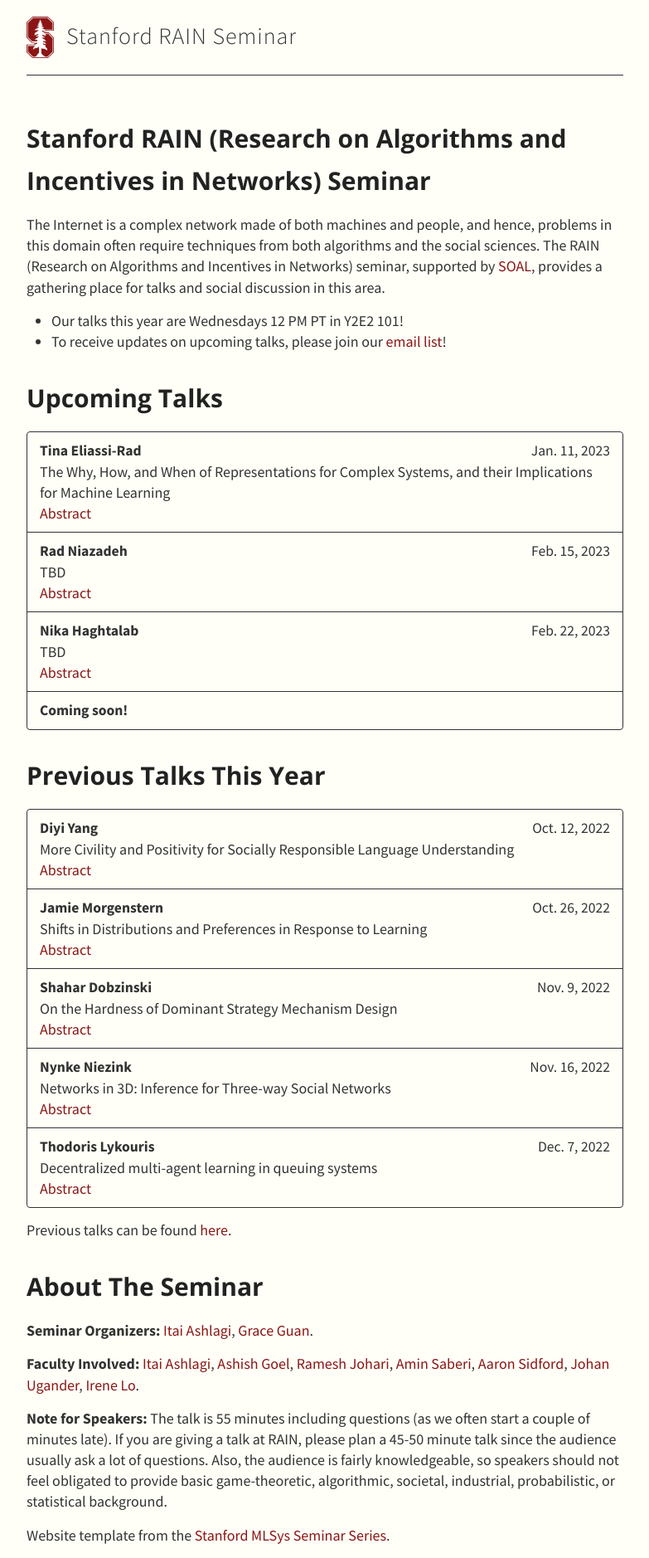
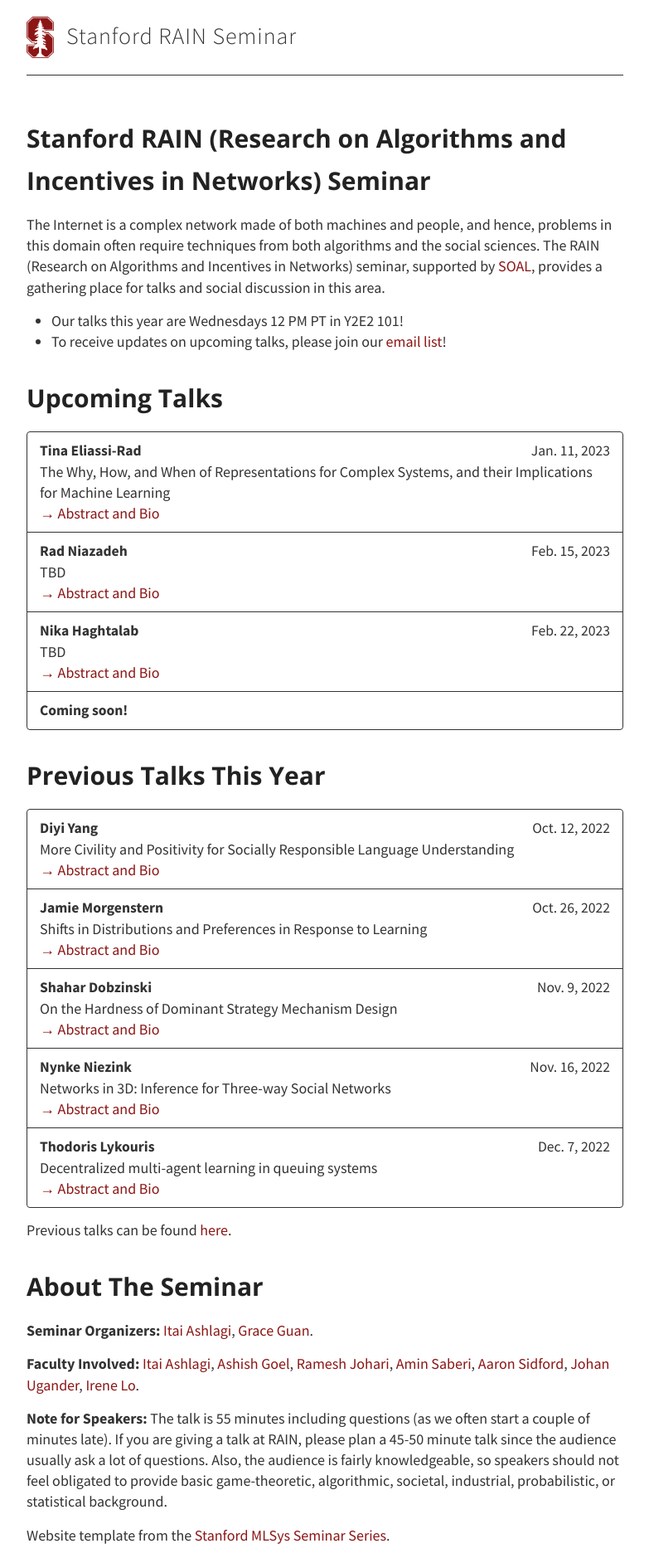
Before and after one commit to guanzgrace/rain-seminar, a Jekyll site: the page built from index.md, in a window 1280 px wide. Shown: the whole page at 83% size, without its empty margins (248-1031 px from the left). Built offline with Jekyll 4.4.1, drawn with Linux system fonts in a browser that asks for light colours; nearby versions of some CDN libraries; our own code applies the rules of GitHub Pages for plain Markdown files.

Commit message:
first commit

```diff
--- a/_config.yml
+++ b/_config.yml
@@ -9,7 +9,7 @@ name: Stanford RAIN Seminar
 description: Stanford Research on Algorithms and Incentives in Networks Seminar
 
 # URL of your avatar or profile pic (you could use your GitHub profile pic)
-avatar: /images/stanford_logo.png
+avatar: /rain-seminar/images/stanford_logo.png
 
 #
 # Flags below are optional
--- a/index.md
+++ b/index.md
@@ -31,7 +31,7 @@ The Internet is a complex network made of both machines and people, and hence, p
   {% endif %}
   {% if talk.abstract %}
     <details>
-    <summary>Abstract</summary>
+    <summary>→ Abstract and Bio</summary>
     {{ talk.abstract }}
 
     {% if talk.bio %}
--- a/style.scss
+++ b/style.scss
@@ -18,7 +18,7 @@ html {
 }
 
 body {
-  background: $ivory;
+  background: $white;
   font: 18px/1.4 $sourceSansPro;
   color: $darkGray;
 }
```
